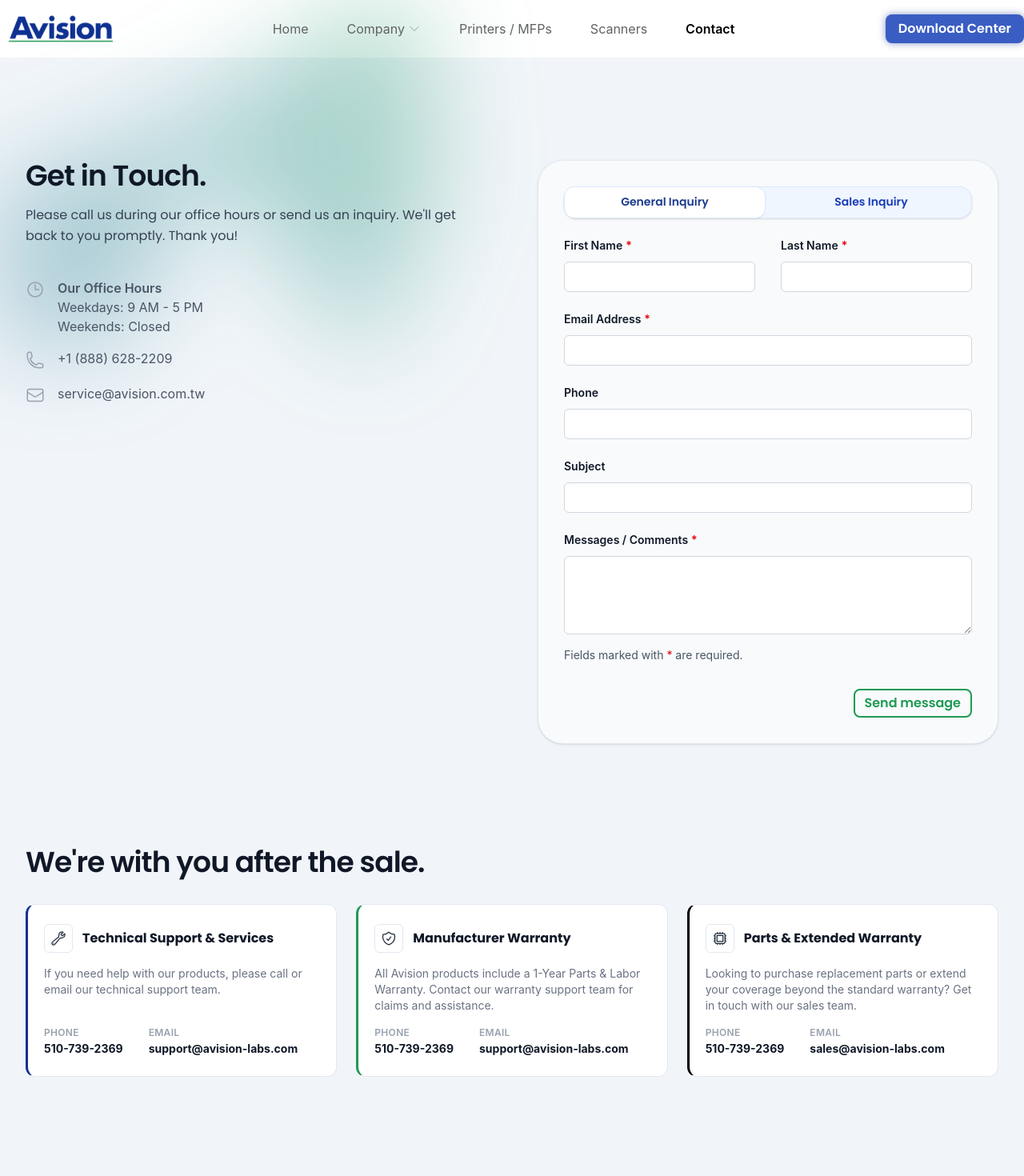
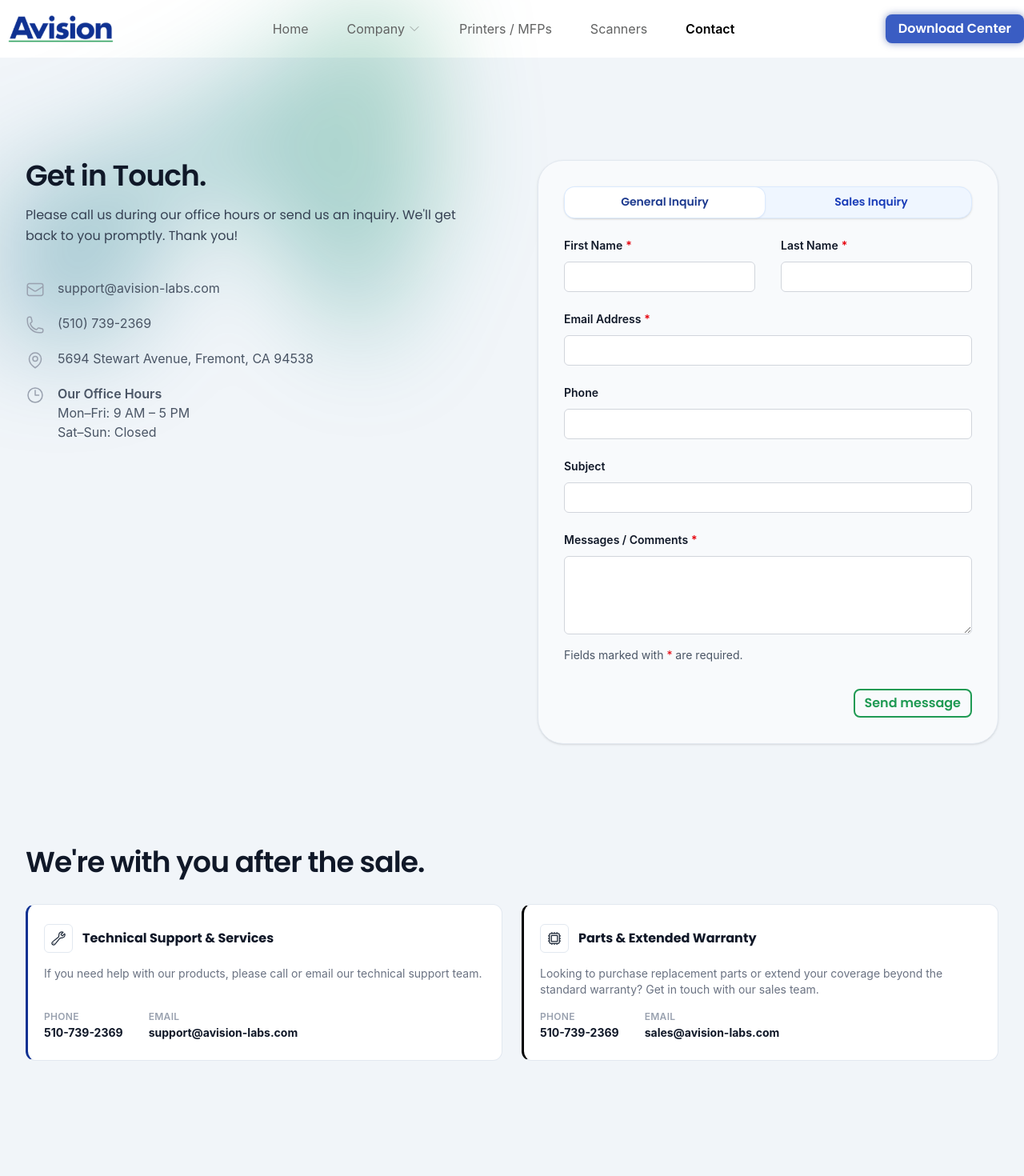
Before and after one commit to avisionlabs/website, a React (Vite) app in the folder client/: page /contact in a window 1280 px wide. Shown: the top 1470 px of the page at 80% size. Built offline with nearby package versions, Linux system fonts and the light colour scheme.

Commit message:
fix: update contact page

```diff
--- a/client/src/pages/Contact/Contact.tsx
+++ b/client/src/pages/Contact/Contact.tsx
@@ -1,4 +1,4 @@
-import { ClockIcon, EnvelopeIcon, PhoneIcon, WrenchIcon, ShieldCheckIcon, CpuChipIcon } from '@heroicons/react/24/outline'
+import { ClockIcon, EnvelopeIcon, PhoneIcon, MapPinIcon, WrenchIcon, CpuChipIcon } from '@heroicons/react/24/outline'
 import { useState } from 'react'
 import { useSearchParams } from 'react-router-dom'
 import { GeneralForm, SalesForm } from './Form'
@@ -66,12 +66,10 @@
             <dl className="mt-10 space-y-4 text-base text-gray-600">
               <div className="flex gap-x-4">
                 <dt className="flex-none">
-                  <ClockIcon className="h-7 w-6 text-gray-400" />
+                  <EnvelopeIcon className="h-7 w-6 text-gray-400" />
                 </dt>
                 <dd>
-                  <span className="font-semibold">Our Office Hours</span><br />
-                  Weekdays: 9 AM - 5 PM<br />
-                  Weekends: Closed<br />
+                  <a href="mailto:support@avision-labs.com" className="hover:text-gray-900">support@avision-labs.com</a>
                 </dd>
               </div>
               <div className="flex gap-x-4">
@@ -79,15 +77,25 @@
                   <PhoneIcon className="h-7 w-6 text-gray-400" />
                 </dt>
                 <dd>
-                  <a href="tel:+18886282209" className="hover:text-gray-900">+1 (888) 628-2209</a>
+                  <a href="tel:+15107392369" className="hover:text-gray-900">(510) 739-2369</a>
                 </dd>
               </div>
               <div className="flex gap-x-4">
                 <dt className="flex-none">
-                  <EnvelopeIcon className="h-7 w-6 text-gray-400" />
+                  <MapPinIcon className="h-7 w-6 text-gray-400" />
                 </dt>
                 <dd>
-                  <a href="mailto:service@avision.com.tw" className="hover:text-gray-900">service@avision.com.tw</a>
+                  5694 Stewart Avenue, Fremont, CA 94538
+                </dd>
+              </div>
+              <div className="flex gap-x-4">
+                <dt className="flex-none">
+                  <ClockIcon className="h-7 w-6 text-gray-400" />
+                </dt>
+                <dd>
+                  <span className="font-semibold">Our Office Hours</span><br />
+                  Mon–Fri: 9 AM – 5 PM<br />
+                  Sat–Sun: Closed<br />
                 </dd>
               </div>
             </dl>
@@ -134,21 +142,13 @@
 
       <div className="mt-24 bg-slate-100 px-6 py-8 lg:px-0">
         <h2 className="mx-auto max-w-7xl text-4xl font-semibold tracking-tight text-gray-900 mb-8">We're with you after the sale.</h2>
-        <div className="mx-auto max-w-7xl grid grid-cols-1 gap-6 lg:grid-cols-3">
+        <div className="mx-auto max-w-7xl grid grid-cols-1 gap-6 lg:grid-cols-2">
           {[
             {
               icon: WrenchIcon,
               accent: 'var(--primary)',
               title: 'Technical Support & Services',
               description: 'If you need help with our products, please call or email our technical support team.',
-              phone: '510-739-2369',
-              email: 'support@avision-labs.com',
-            },
-            {
-              icon: ShieldCheckIcon,
-              accent: 'var(--secondary)',
-              title: 'Manufacturer Warranty',
-              description: 'All Avision products include a 1-Year Parts & Labor Warranty. Contact our warranty support team for claims and assistance.',
               phone: '510-739-2369',
               email: 'support@avision-labs.com',
             },
```
